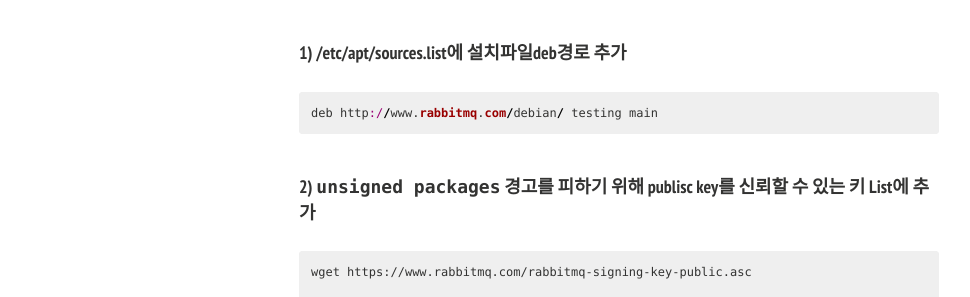
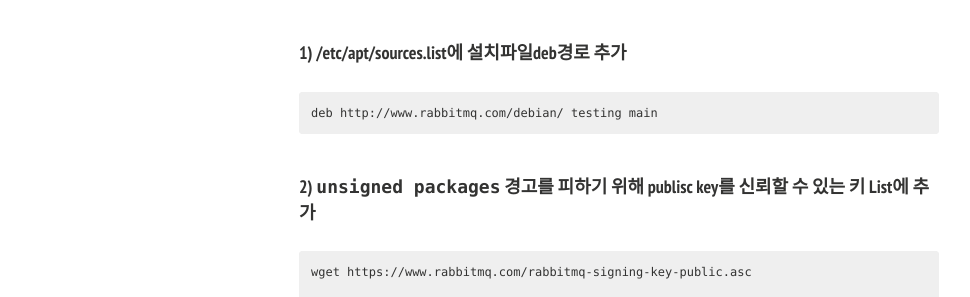
Before and after one commit to gjchoi/gjchoi.github.io, a Jekyll site: the page built from _posts/2016-03-03-rabbit-mq-설치및환경설정.md, in a window 1280 px wide and 900 px high. Shown: the part 368-665 px from the top of the window, without its empty margins (21-991 px from the left). Built offline with Jekyll 4.4.1, drawn with Linux system fonts in a browser that asks for light colours; nearby versions of some CDN libraries; comment, search, counter and statistics services are not loaded.

Commit message:
Update 2016-03-03-rabbit-mq-설치및환경설정.md

```diff
--- a/_posts/2016-03-03-rabbit-mq-설치및환경설정.md
+++ b/_posts/2016-03-03-rabbit-mq-설치및환경설정.md
@@ -18,7 +18,7 @@ RabbitMQ 서버세팅
 
 #### 1) /etc/apt/sources.list에 설치파일deb경로 추가
 
-~~~ ruby
+~~~ sh
 deb http://www.rabbitmq.com/debian/ testing main
 ~~~
 
```
